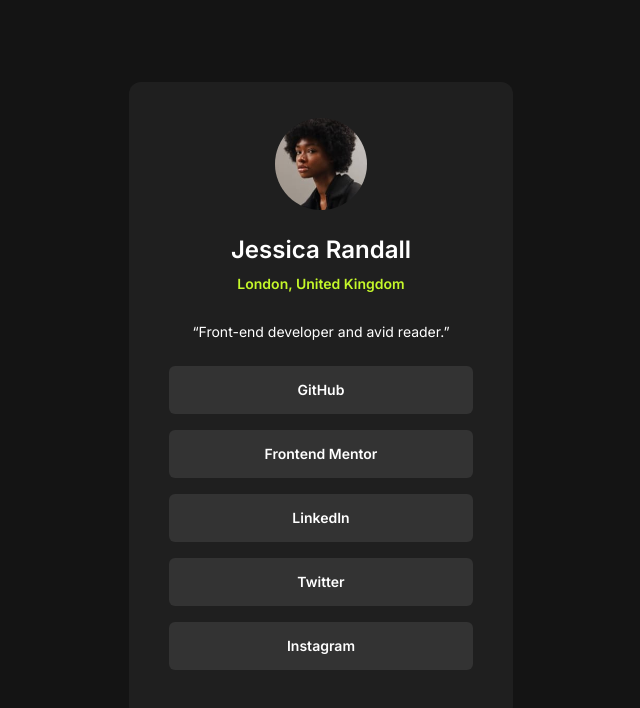
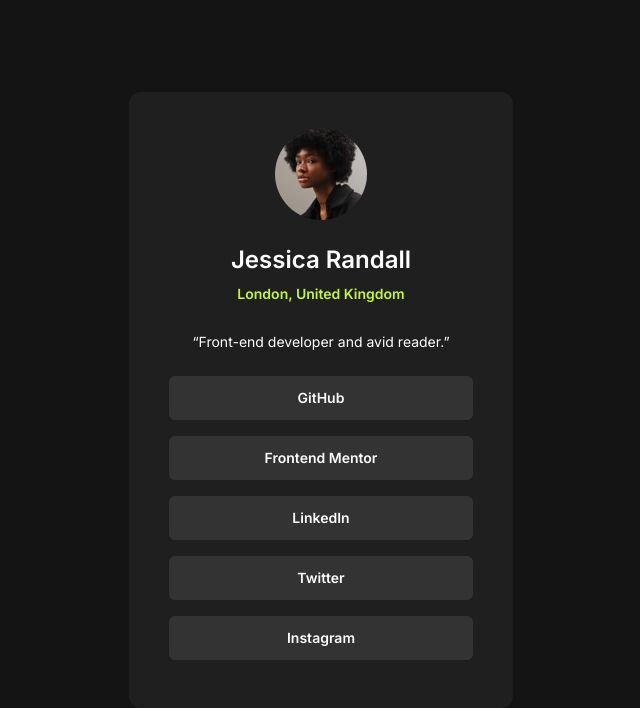
Before and after one commit to njorogejeff/social-links-profile, a website built with Vite: page index.html in a window 1280 px wide. Shown: the whole page, without its empty margins (319-959 px from the left). Built offline with nearby package versions, Linux system fonts and the light colour scheme.

Commit message:
refactor index.html to standardize padding for social links for improved consistency

```diff
--- a/index.html
+++ b/index.html
@@ -27,19 +27,19 @@
 
         <!-- Social Links -->
         <section>
-          <a href="https://www.github.com" target="_blank" class="block bg-social-grey-700 py-3.5 rounded-md mb-4 text-sm font-semibold hover:bg-social-green hover:text-social-grey-900 transition duration-300">
+          <a href="https://www.github.com" target="_blank" class="block bg-social-grey-700 py-3 rounded-md mb-4 text-sm font-semibold hover:bg-social-green hover:text-social-grey-900 transition duration-300">
             GitHub
           </a>
-          <a href="https://www.frontendmentor.io" target="_blank" class="block bg-social-grey-700 py-3.5 rounded-md mb-4 text-sm font-semibold hover:bg-social-green hover:text-social-grey-900 transition duration-300">
+          <a href="https://www.frontendmentor.io" target="_blank" class="block bg-social-grey-700 py-3 rounded-md mb-4 text-sm font-semibold hover:bg-social-green hover:text-social-grey-900 transition duration-300">
             Frontend Mentor
           </a>
-          <a href="https://www.linkedin.com" target="_blank" class="block bg-social-grey-700 py-3.5 rounded-md mb-4 text-sm font-semibold hover:bg-social-green hover:text-social-grey-900 transition duration-300">
+          <a href="https://www.linkedin.com" target="_blank" class="block bg-social-grey-700 py-3 rounded-md mb-4 text-sm font-semibold hover:bg-social-green hover:text-social-grey-900 transition duration-300">
             LinkedIn
           </a>
-          <a href="https://www.twitter.com" target="_blank" class="block bg-social-grey-700 py-3.5 rounded-md mb-4 text-sm font-semibold hover:bg-social-green hover:text-social-grey-900 transition duration-300">
+          <a href="https://www.twitter.com" target="_blank" class="block bg-social-grey-700 py-3 rounded-md mb-4 text-sm font-semibold hover:bg-social-green hover:text-social-grey-900 transition duration-300">
             Twitter
           </a>
-          <a href="https://www.instagram.com" target="_blank" class="block bg-social-grey-700 py-3.5 rounded-md mb-4 text-sm font-semibold hover:bg-social-green hover:text-social-grey-900 transition duration-300">
+          <a href="https://www.instagram.com" target="_blank" class="block bg-social-grey-700 py-3 rounded-md mb-4 text-sm font-semibold hover:bg-social-green hover:text-social-grey-900 transition duration-300">
             Instagram
           </a>
         </section>
```
